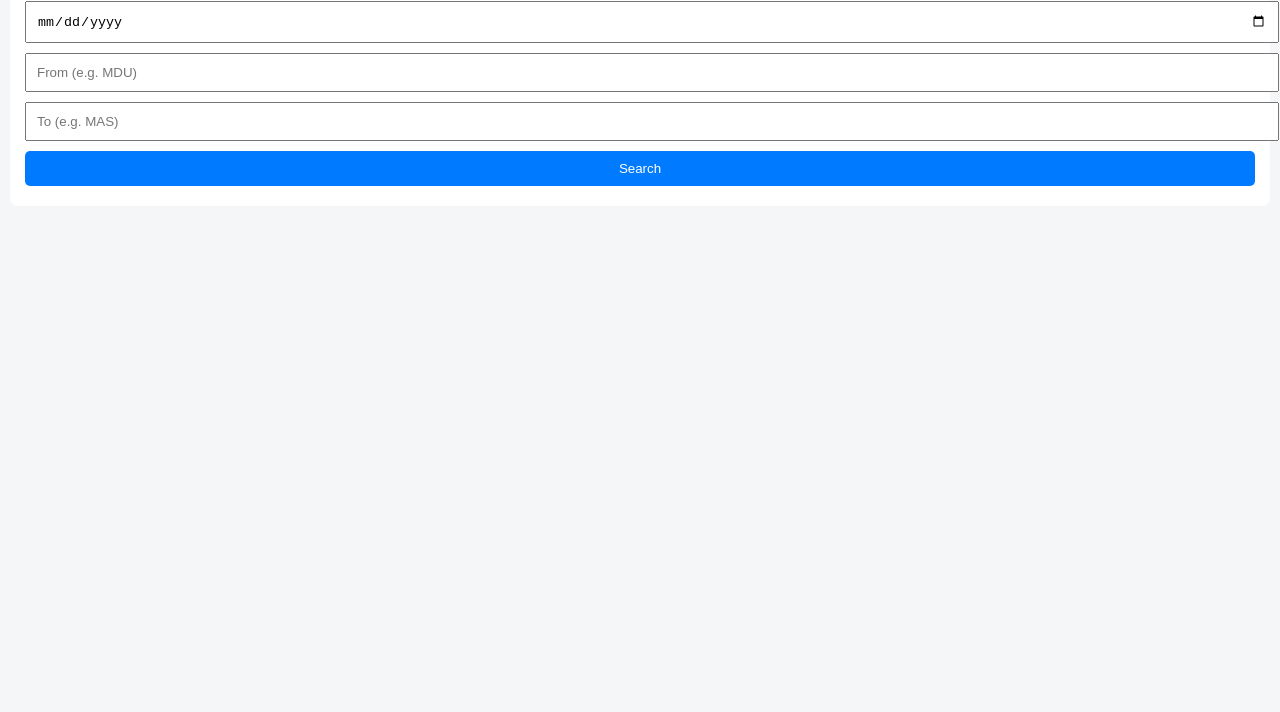
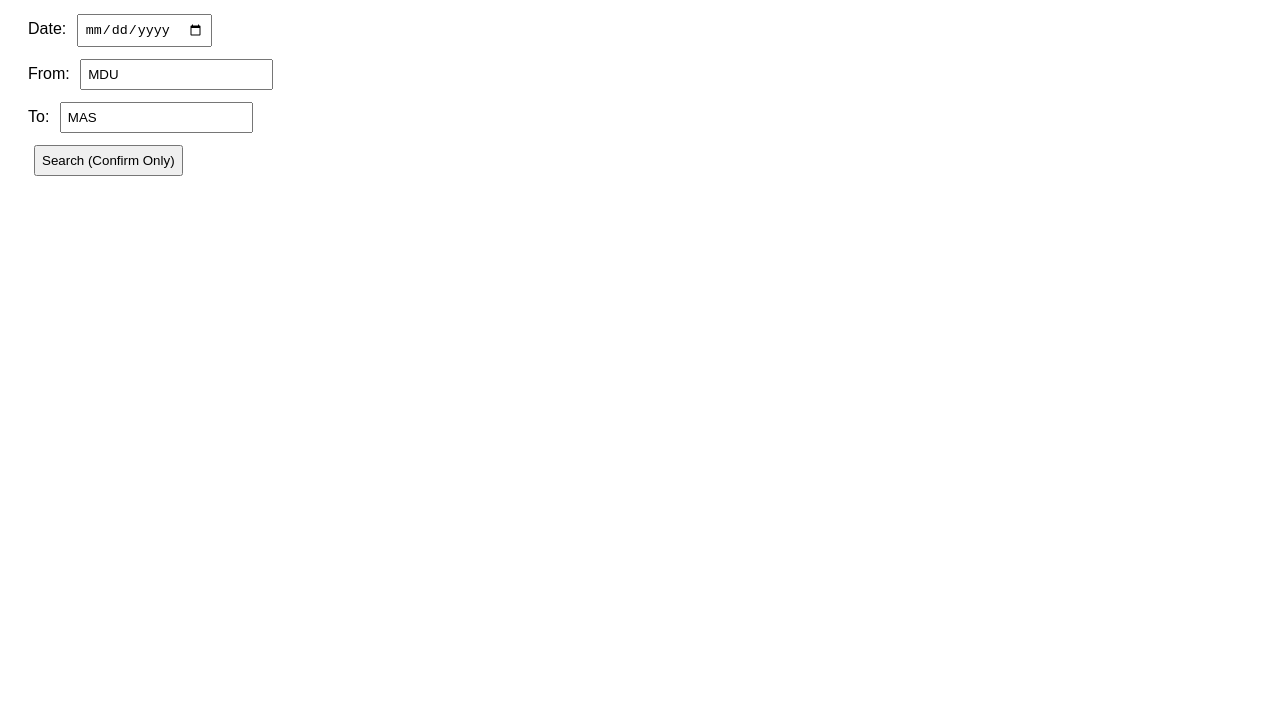
Before and after one commit to sahayaraj1982/train-confirm-backend, a website: page index.html in a window 1280 px wide. Shown: the part 88-800 px from the top of the page. Drawn offline with Linux system fonts and the light colour scheme.

Commit message:
Update index.html

```diff
--- a/index.html
+++ b/index.html
@@ -1,58 +1,80 @@
 <!DOCTYPE html>
-<html>
+<html lang="en">
 <head>
-  <meta charset="UTF-8">
+  <meta charset="UTF-8" />
   <title>Confirm Ticket Search</title>
-  <meta name="viewport" content="width=device-width, initial-scale=1">
   <style>
-    body { font-family: Arial; background:#f4f6f8; margin:0; padding:10px; }
-    .card { background:#fff; padding:15px; border-radius:8px; margin-bottom:10px; }
-    input, button { width:100%; padding:10px; margin:5px 0; }
-    button { background:#007bff; color:#fff; border:none; border-radius:5px; }
-    .quota { border-top:1px solid #eee; padding:8px 0; }
-    .ok { color:green; font-weight:bold; }
+    body { font-family: Arial; padding: 20px; }
+    input, select, button { margin: 6px; padding: 6px; }
+    table { border-collapse: collapse; margin-top: 20px; width: 100%; }
+    th, td { border: 1px solid #333; padding: 8px; text-align: center; }
+    th { background: #eee; }
   </style>
 </head>
 <body>
 
-<div class="card">
-  <h3>Confirm Ticket Search</h3>
-  <input type="date" id="date">
-  <input type="text" id="from" placeholder="From (e.g. MDU)">
-  <input type="text" id="to" placeholder="To (e.g. MAS)">
-  <button onclick="search()">Search</button>
-</div>
+<h2>Confirm Ticket Search</h2>
+
+Date:
+<input type="date" id="date"><br>
+
+From:
+<input type="text" id="from" value="MDU"><br>
+
+To:
+<input type="text" id="to" value="MAS"><br>
+
+<button onclick="search()">Search (Confirm Only)</button>
 
 <div id="result"></div>
 
 <script>
-function search() {
+async function search() {
   const date = document.getElementById("date").value;
   const from = document.getElementById("from").value;
   const to = document.getElementById("to").value;
 
-  fetch(`https://train-confirm-backend-2.onrender.com/search?date=${date}&from=${from}&to=${to}`)
-    .then(r => r.json())
-    .then(data => {
-      let html = `
-        <div class="card">
-          <h4>${data.train.name} (${data.train.number})</h4>
-          <p>Class: ${data.train.class}</p>
-      `;
+  if (!date || !from || !to) {
+    alert("Fill all fields");
+    return;
+  }
 
-      data.train.quotas.forEach(q => {
+  const url = `https://train-confirm-backend-2.onrender.com/check?date=${date}&from=${from}&to=${to}`;
+
+  try {
+    const res = await fetch(url);
+    const data = await res.json();
+
+    let html = `
+      <h3>${data.train.name} (${data.train.number})</h3>
+      <table>
+        <tr>
+          <th>Quota</th>
+          <th>Status</th>
+          <th>Seats</th>
+        </tr>
+    `;
+
+    data.train.quotas.forEach(q => {
+      if (q.status === "CONFIRM") {
         html += `
-          <div class="quota">
-            <div>${q.quota}</div>
-            <div class="ok">${q.currentAvailability}</div>
-            <div>${q.seatsAvailable} seats available</div>
-          </div>
+          <tr>
+            <td>${q.quota}</td>
+            <td>${q.status}</td>
+            <td>${q.seatsAvailable}</td>
+          </tr>
         `;
-      });
+      }
+    });
 
-      html += `</div>`;
-      document.getElementById("result").innerHTML = html;
-    });
+    html += "</table>";
+    document.getElementById("result").innerHTML = html;
+
+  } catch (e) {
+    document.getElementById("result").innerHTML =
+      "<b>Error connecting to server</b>";
+    console.error(e);
+  }
 }
 </script>
 
```
